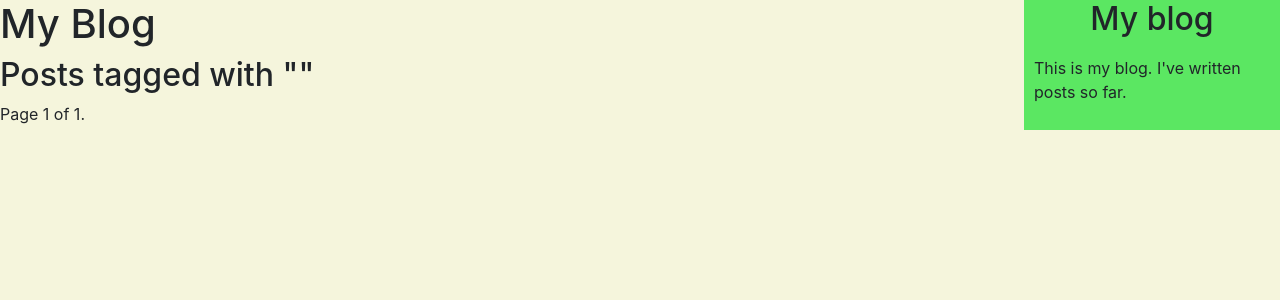
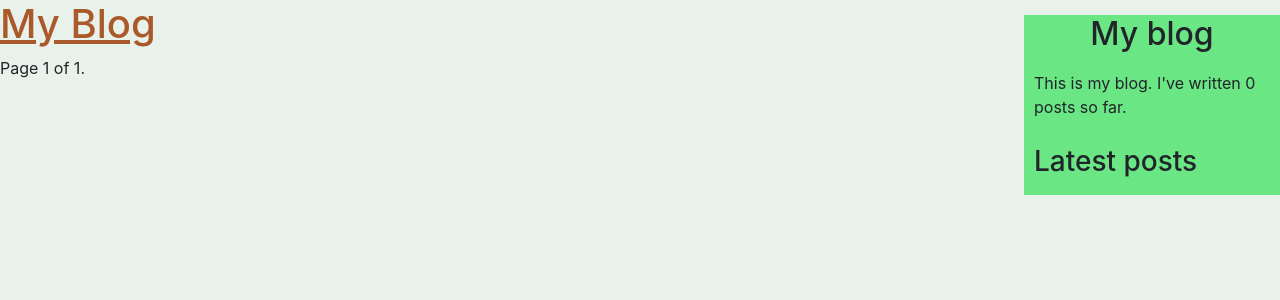
Before and after one commit to smarak1996/Webkrone-Project, a Django app: page /blog/ in a window 1280 px wide. Shown: the top 300 px of the page. Run offline with Django 3.2, Linux system fonts and the light colour scheme; data that the repository does not hold is empty; some libraries are stand-ins or nearby versions.

Commit message:
third commit

```diff
--- a/blog/templates/blog/base.html
+++ b/blog/templates/blog/base.html
@@ -1,4 +1,5 @@
 {% load static %}
+{% load blog_tags %}
 <!DOCTYPE html>
 <html>
 <head>
@@ -13,8 +14,7 @@
 
 
 </head>
-<body style="background-color: beige;">
-    <body>
+    <body style="background-color: rgb(232, 241, 234);">
         <div id="content" style="width: 80%; float:left;">
 
         {% block content %}
@@ -22,12 +22,15 @@
         {% endblock %}
 
         </div>
-        <div id="sidebar" style="width: 20%; float:right; background-color:rgb(91, 231, 98);">
+        <div id="sidebar" style="width: 20%; float:right; background-color:rgb(106, 230, 133);margin-top: 15px;">
             <div>
+
                 <h2 class="text-center">My blog</h2>
-                <p style="padding: 10px;">This is my blog. I've written posts so far.</p>
+                <p style="padding: 10px;">This is my blog. I've written {% total_posts %} posts so far.</p>
+                <h3 style="margin-left: 10px;">Latest posts</h3>
+                {% show_latest_posts 3 %}
 
             </div>
-        <div>
-</body>
+        </div>
+    </body>
 </html>
--- a/blog/templates/blog/post/detail.html
+++ b/blog/templates/blog/post/detail.html
@@ -1,11 +1,12 @@
 {% extends "blog/base.html" %}
+{% load blog_tags %}
 {% block title %}{{ post.title }}{% endblock %}
 {% block content %}
-<h1>{{ post.title }}</h1>
+<h1 class="text-danger"><u>{{ post.title }}</u></h1>
 <p class="date">
 Published {{ post.publish }} by {{ post.author }}
 </p>
-{{ post.body|linebreaks }}
+{{ post.body|markdown }}
 <p>
 <a href="{% url 'blog:post_share' post.id %}">
     Share this post
--- /dev/null
+++ b/blog/templates/blog/post/latest_posts.html
@@ -0,0 +1,7 @@
+<ul>
+    {% for post in latest_posts %}
+     <li>
+     <a href="{{ post.get_absolute_url }}">{{ post.title }}</a>
+    </li>
+    {% endfor %}
+</ul>
--- a/blog/templates/blog/post/list.html
+++ b/blog/templates/blog/post/list.html
@@ -1,11 +1,12 @@
 {% extends "blog/base.html" %}
+{% load blog_tags %}
 {% block title %}My Blog{% endblock %}
 {% block content %}
-<h1>My Blog</h1>
+<h1 style="color: rgb(170, 89, 42);"><u>My Blog</u></h1>
 <!-- <hr border-top: 17px solid #bbb;> -->
-{% if tag %}
+<!-- {% if tag %}
  <h2>Posts tagged with "{{ tag.name }}"</h2>
-{% endif %}
+{% endif %} -->
 {% for post in posts %}
 <h2>
 <a href="{{ post.get_absolute_url }}">
@@ -26,7 +27,8 @@
 <p class="date">
 Published {{ post.publish }} by {{ post.author }}
 </p>
-{{ post.body|truncatewords:30|linebreaks }}
+<!-- {{ post.body|truncatewords:30|linebreaks }} -->
+{{ post.body|markdown|truncatewords_html:30 }}
 {% endfor %}
 {% include "blog/pagination.html" with page=posts %}
 
--- /dev/null
+++ b/blog/templatetags/blog_tags.py
@@ -0,0 +1,25 @@
+from django import template
+from django.db.models import Count
+from django.utils.safestring import mark_safe
+import markdown
+
+register = template.Library()
+
+from ..models import Post
+
+@register.simple_tag
+def total_posts():
+ return Post.published.count()
+
+@register.inclusion_tag('blog/post/latest_posts.html')
+def show_latest_posts(count=5):
+ latest_posts = Post.published.order_by('-publish')[:count]
+ return {'latest_posts': latest_posts}
+
+# @register.assignment_tag
+# def get_most_commented_posts(count=5):
+#  return Post.published.annotate(total_comments=Count('comments')).order_by('-total_comments')[:count]
+
+@register.filter(name='markdown')
+def markdown_format(text):
+    return mark_safe(markdown.markdown(text))
--- a/mysite/settings.py
+++ b/mysite/settings.py
@@ -27,6 +27,7 @@
 
 ALLOWED_HOSTS = []
 
+SITE_ID = 1
 
 # Application definition
 
@@ -38,7 +39,9 @@
     'django.contrib.messages',
     'django.contrib.staticfiles',
     'blog',
-    'taggit'
+    'taggit',
+    'django.contrib.sites',
+    'django.contrib.sitemaps',
 ]
 
 MIDDLEWARE = [
--- a/mysite/urls.py
+++ b/mysite/urls.py
@@ -16,11 +16,16 @@
 from codecs import namereplace_errors
 from django.contrib import admin
 from django.urls import path, include
+from django.contrib.sitemaps.views import sitemap
+from blog.sitemaps import PostSitemap
 
-
+sitemaps = {
+ 'posts': PostSitemap,
+}
 
 urlpatterns = [
     path('admin/', admin.site.urls),
     path('blog/', include(('blog.urls', 'blog'), namespace='blog')),
+    path('sitemap.xml', sitemap, {'sitemaps': sitemaps}, name='django.contrib.sitemaps.views.sitemap'),
 
 ]
```
Also changed, not shown: blog/sitemaps.py (added, +9 -0 lines), blog/templatetags/__init__.py (added).
